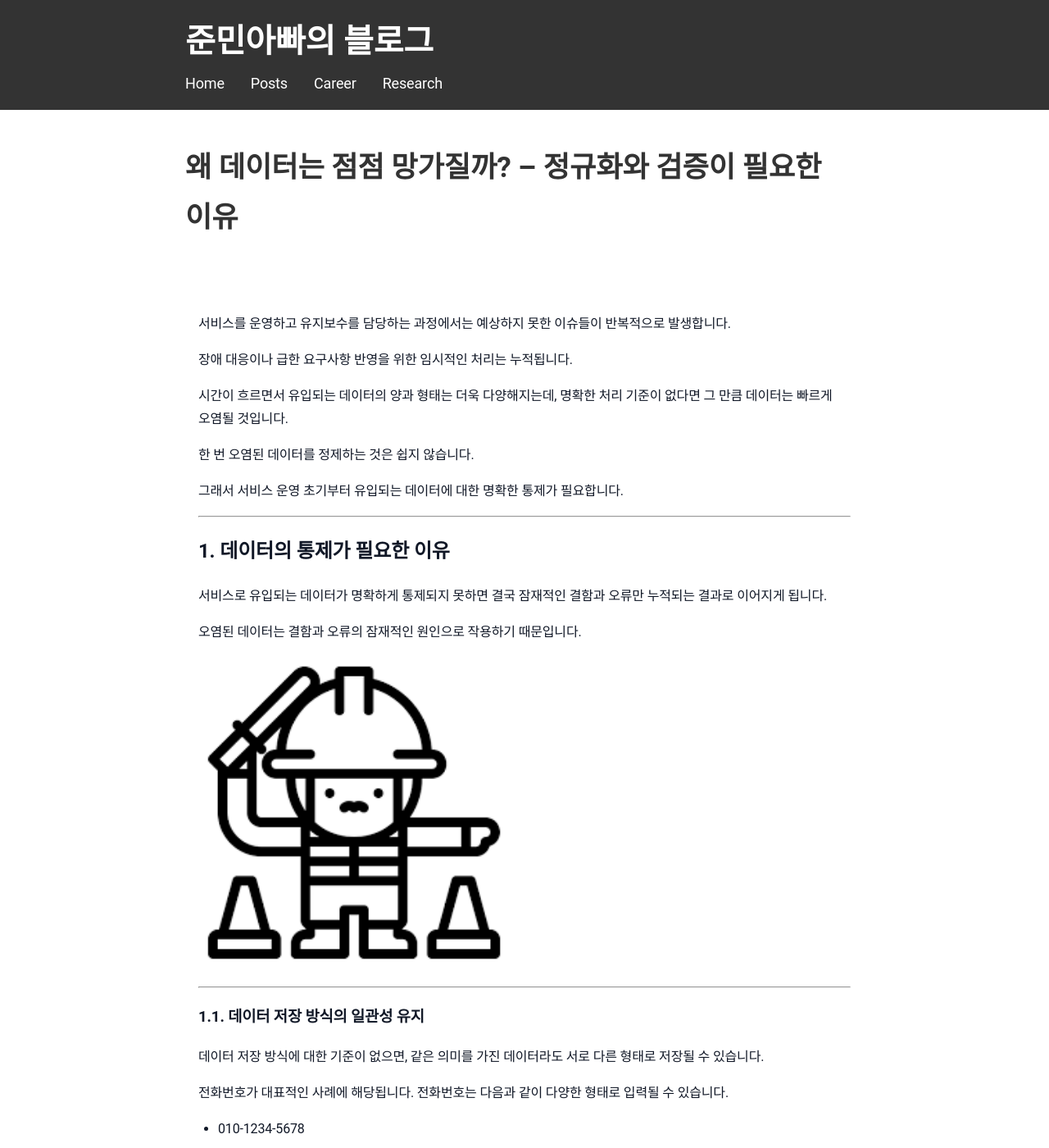
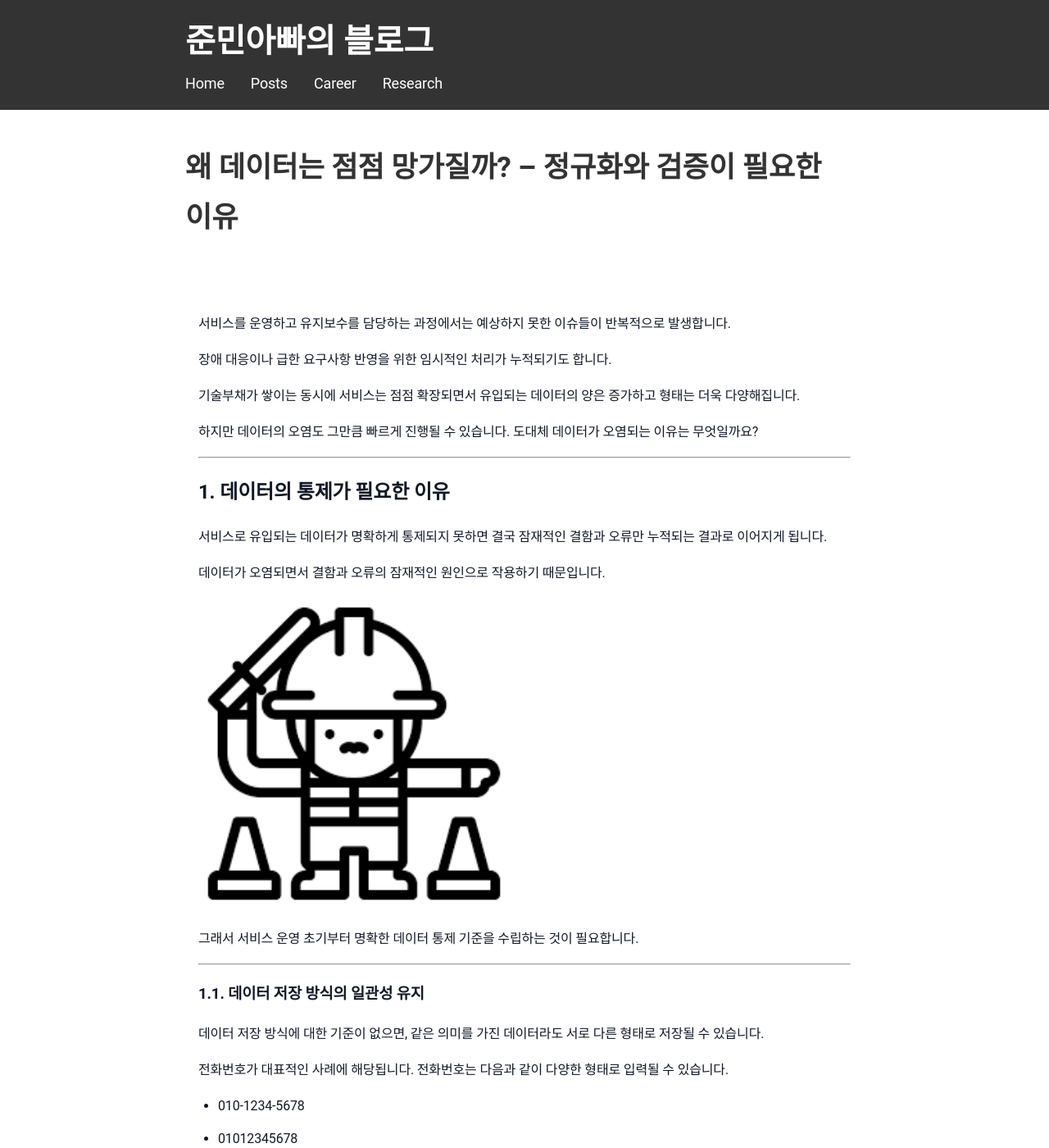
Before and after one commit to sanghoon-lee/sanghoon-lee.github.io, a Jekyll site: the page built from _posts/2026-03-22-normalize.md, in a window 1280 px wide and 1400 px high. Shown: the whole window at 82% size. Built offline with Jekyll 4.4.1, drawn with Linux system fonts in a browser that asks for light colours; nearby versions of some CDN libraries; comment, search, counter and statistics services are not loaded.

Commit message:
데이터 정규화와 검증 포스팅 수정

```diff
--- a/_posts/2026-03-22-normalize.md
+++ b/_posts/2026-03-22-normalize.md
@@ -9,13 +9,11 @@ categories: 개념정리
 
 서비스를 운영하고 유지보수를 담당하는 과정에서는 예상하지 못한 이슈들이 반복적으로 발생합니다.
 
-장애 대응이나 급한 요구사항 반영을 위한 임시적인 처리는 누적됩니다.
+장애 대응이나 급한 요구사항 반영을 위한 임시적인 처리가 누적되기도 합니다.
 
-시간이 흐르면서 유입되는 데이터의 양과 형태는 더욱 다양해지는데, 명확한 처리 기준이 없다면 그 만큼 데이터는 빠르게 오염될 것입니다.
+기술부채가 쌓이는 동시에 서비스는 점점 확장되면서 유입되는 데이터의 양은 증가하고 형태는 더욱 다양해집니다.
 
-한 번 오염된 데이터를 정제하는 것은 쉽지 않습니다.
-
-그래서 서비스 운영 초기부터 유입되는 데이터에 대한 명확한 통제가 필요합니다.
+하지만 데이터의 오염도 그만큼 빠르게 진행될 수 있습니다. 도대체 데이터가 오염되는 이유는 무엇일까요?
 
 ---
 
@@ -23,9 +21,11 @@ categories: 개념정리
 
 서비스로 유입되는 데이터가 명확하게 통제되지 못하면 결국 잠재적인 결함과 오류만 누적되는 결과로 이어지게 됩니다.
 
-오염된 데이터는 결함과 오류의 잠재적인 원인으로 작용하기 때문입니다.
+데이터가 오염되면서 결함과 오류의 잠재적인 원인으로 작용하기 때문입니다.
 
 <img class="main-image" src="/assets/images/control.png" alt="control 이미지">
+
+그래서 서비스 운영 초기부터 명확한 데이터 통제 기준을 수립하는 것이 필요합니다.
 
 ---
 
```
